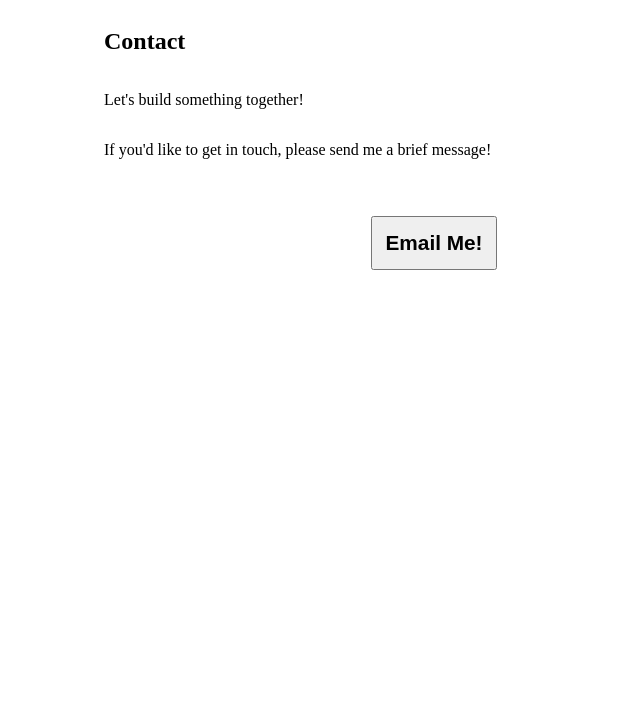
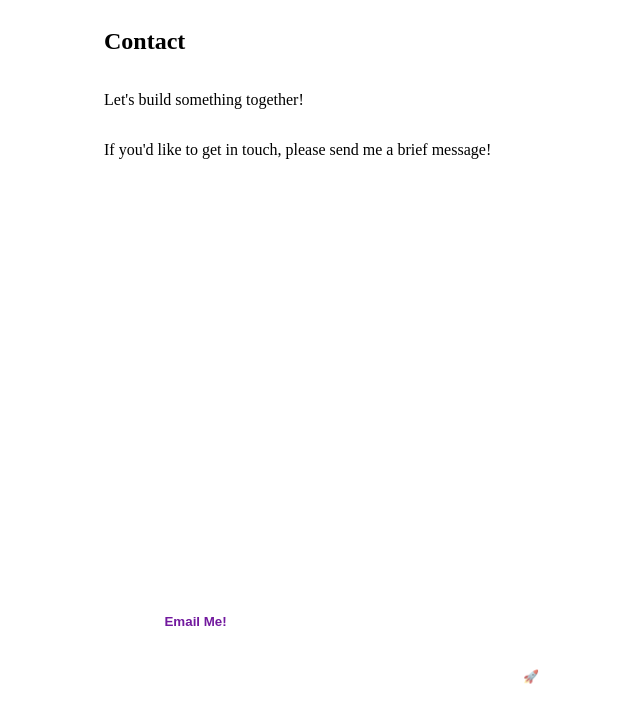
Before and after one commit to Antonio-Cabrero/Techdegree-Project-9, a Gatsby site in the folder portfolio-site/: page /Contact in a window 1280 px wide. Shown: the whole page, without its empty margins (206-846 px from the left). Built offline with nearby package versions, Linux system fonts and the light colour scheme; Gatsby itself is replaced by a stand-in of ours.

Commit message:
Added EmailJS and email functionality

```diff
--- a/portfolio-site/src/pages/Contact.js
+++ b/portfolio-site/src/pages/Contact.js
@@ -1,14 +1,93 @@
-import React from 'react'
+
+import React, { useState } from 'react'
 import css from '../styles/contact.module.css'
-import smile from '../images/smile.png'
+import emailjs from 'emailjs-com'
 
 function Contact(props) {
+
+    const [sender, setSender] = useState('')
+    const [senderEmail, setSenderEmail] = useState('')
+    const [senderMessage, setSenderMessage] = useState('')
+
+    const sendEmail =(e) => {
+        e.preventDefault()
+
+        // Validate
+        const validate = () => {
+            if (sender === "") return alert("Please provide a contact name")
+            if (senderEmail === "") return alert("Please provide an email")
+            if (senderMessage === "") return alert("Please provide a breif message")
+
+        }
+        validate();
+
+        // No errors found
+        if (sender && sendEmail && senderMessage !== ''){
+            // emailjs.send('gmail', 'template_380C5fzk', {
+            //     'from_name' : sender,
+            //     'reply_to' : senderEmail,
+            //     'message_html' : senderMessage
+            // }, 'user_8G6LzHqGcvKoVVeksmvnG')
+            // .then((result) => {
+            //     console.log(result.text)
+            // }, (error) => {
+            //     console.log(error.text)
+            // })
+            console.log("I was sent")
+
+            // Clear form
+            setSender('')
+            setSenderEmail('')
+            setSenderMessage('')
+        }
+
+    }
+
+    const handleChange = (e) => {
+        const {name, value} = e.target
+        switch (name) {
+            case 'sender': return setSender(value)
+            case 'senderEmail': return setSenderEmail(value)
+            case 'senderMessage': return setSenderMessage(value)
+        }
+    }
+
     return (
             <div className={css.Contact_container}>
                 <h2 className={css.Contact_title}>Contact</h2>
                 <p>Let's build something together!</p>
                 <p>If you'd like to get in touch, please send me a brief message!</p>
+                <form onSubmit={sendEmail} className={css.Contact_form}>
+                    <label> Name:
+                        <input className={css.Contact_input}
+                            type='text'
+                            name='sender'
+                            placeholder='John Smith'
+                            value={sender}
+                            onChange={handleChange}
+                        />
+                    </label>
+                    <label> Email:
+                        <input className={css.Contact_input}
+                            type='email'
+                            name='senderEmail'
+                            placeholder='example@email.com'
+                            value={senderEmail}
+                            onChange={handleChange}
+                        />
+                    </label>
+                    <label> Message:
+                        <textarea className={css.Contact_textarea}
+                            type='text'
+                            name='senderMessage'
+                            placeholder='What would you like to build together?'
+                            value={senderMessage}
+                            onChange={handleChange}
+                        />
+                    </label>
+
                 <button className={css.Contact_btn}>Email Me!</button>
+                </form>
             </div>
     );
 }
--- a/portfolio-site/src/styles/contact.module.css
+++ b/portfolio-site/src/styles/contact.module.css
@@ -5,7 +5,6 @@
     display: flex;
     flex-direction: column;
     max-width: 660px;
-    min-height: 65vh;
 }
 
 
@@ -21,23 +20,95 @@
                 0 16px 16px rgba(36, 30, 94, 0.164);
 }
 
+.Contact_form {
+    display: flex;
+    flex-direction: column;
+    justify-content: center;
+    padding: 2em;
+}
+
+    .Contact_form label {
+        color: #fff;
+        width: 100%;
+    }
+
+    .Contact_form:after {
+        content: "This form is submitted using EmailJs 🚀";
+        color: rgba(255, 255, 255, 0.658);
+        font-size: .8em;
+        font-weight: 300;
+        margin-top: 3em;
+        text-align: center;
+    }
+
+.Contact_input,
+.Contact_textarea {
+    border: none;
+    display: block;
+    color: #fff;
+    border-radius: 6px;
+    background: #ffffff36;
+    text-indent: 1em;
+    box-shadow: rgba(255, 255, 255, 0);
+    transition: box-shadow .5s ease;
+}
+
+.Contact_input {
+    width: 60%;
+    height: 3em;
+    margin: 1em 0;
+}
+    .Contact_input:after {
+        content: "Please fill in a name";
+        color: #fff;
+    }
+
+
+.Contact_textarea {
+    color: #fff;
+    border-radius: 6px;
+    resize: none;
+    margin-top: 1em;
+    width: 80%;
+    height: 20vh;
+    padding-top: 1em;
+
+}
+
+.Contact_input:focus,
+.Contact_input:hover,
+.Contact_textarea:focus,
+.Contact_textarea:hover {
+    outline: none;
+    box-shadow: 0 0 5px 3px rgba(255, 255, 255, 0.2),
+                0 0 5px 3px rgba(255, 255, 255, 0.3),
+                0 0 12px 5px rgba(255, 255, 255, 0.1);
+}
+
+.Contact_input::placeholder,
+.Contact_textarea::placeholder {
+    color: rgba(255, 255, 255, 0.561);
+}
+
 .Contact_btn {
     display: block;
-    margin: 0 auto;
+    color: #72199E;
+    background: #fff;
+    width: 20%;
     margin-top: 2em;
-    padding: .8rem;
-    font-size: 1.3em;
     font-weight: 600;
-    box-shadow:  0 0px 2px rgba(255, 255, 255, 0.13),
-                0 1px 2px rgba(255, 255, 255, 0.137),
-                0 2px 4px rgba(255, 255, 255, 0.233),
-                0 8px 8px rgba(255, 255, 255, 0.158),
-                0 16px 16px rgba(255, 255, 255, 0.164);
-    transition: all .3s ease;
+    animation: none;
+    border: none;
 }
 
 .Contact_btn:hover,
 .Contact_btn:active,
 .Contact_btn:focus {
     border:none;
+    transform: none;
+    color: #fff;
+    background: transparent;
+    box-shadow: 0 0 5px 3px rgba(255, 255, 255, 0.2),
+                0 0 5px 3px rgba(255, 255, 255, 0.3),
+                0 0 12px 5px rgba(255, 255, 255, 0.1);
 }
--- a/portfolio-site/src/styles/footer.module.css
+++ b/portfolio-site/src/styles/footer.module.css
@@ -1,5 +1,6 @@
 .Footer_container {
     display: flex;
+    /* bottom: -20%; */
     width: 100%;
     justify-content: center;
     margin-top: auto;
@@ -7,7 +8,7 @@
 }
 
 .Footer_socialIcon {
-    height: 2em;
+    height: calc(1em + .4vh);
     margin: 0 1em;
     fill: #fff;
 }
--- a/portfolio-site/src/styles/projects.module.css
+++ b/portfolio-site/src/styles/projects.module.css
@@ -10,7 +10,7 @@
 .ProjectCards_container {
     display: grid;
     grid-template-columns: repeat(auto-fit, minmax(250px, 1fr));
-    gap: 1.8em;
+    gap: 1.8em 3em;
     /* padding: 3rem; */
     margin: 0 auto;
     padding-top: 0;
--- a/portfolio-site/src/styles/skills.module.css
+++ b/portfolio-site/src/styles/skills.module.css
@@ -5,7 +5,6 @@
     flex-direction: column;
     margin: 0 auto;
     max-width: 660px;
-    min-height: 65vh;
 }
 
 .Technologies_title,
```
Also changed, not shown: portfolio-site/src/styles/layout.module.css (+7 -4 lines), 1 other file.
